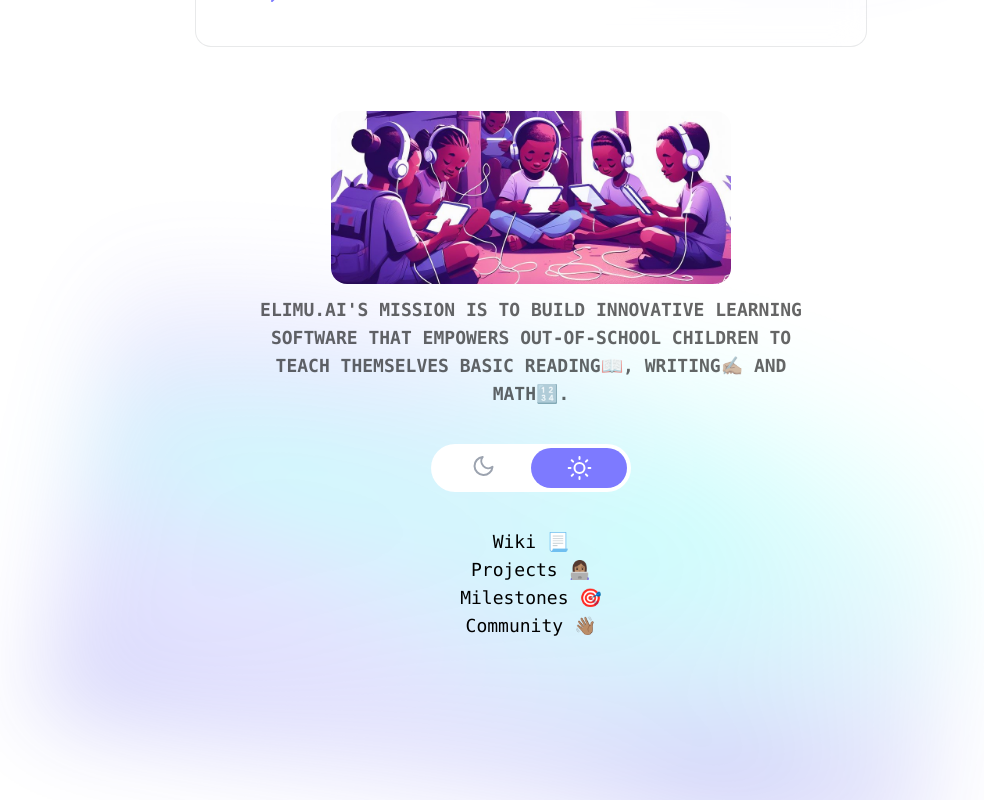
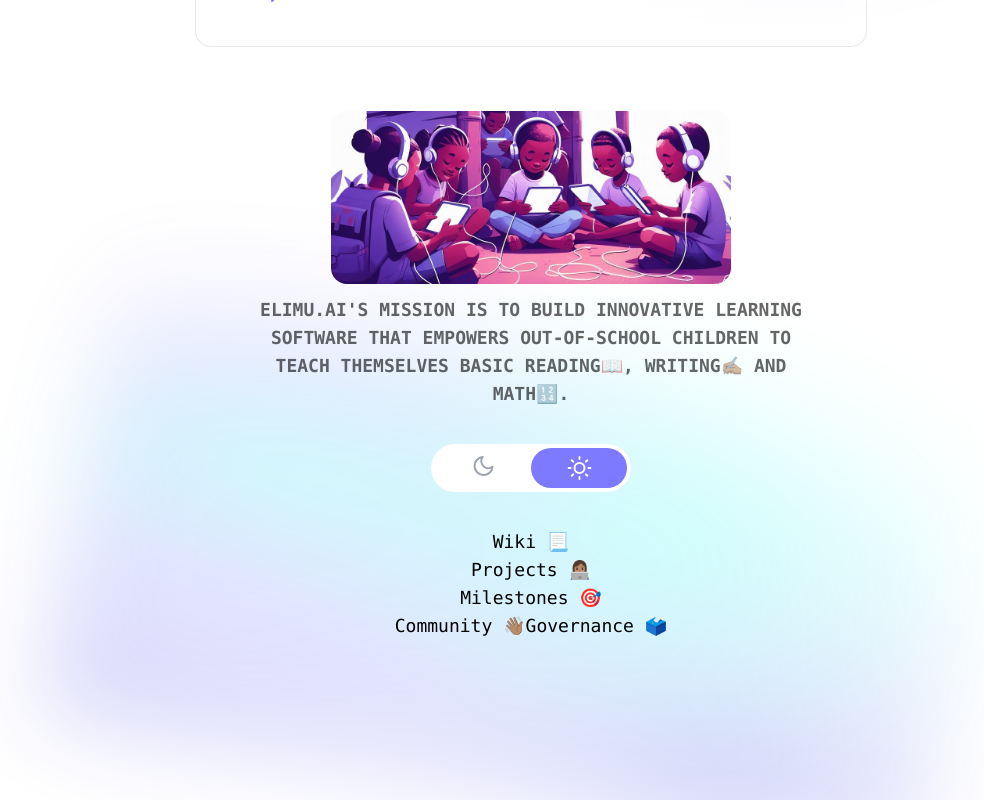
Before and after one commit to elimu-ai/website, a Next.js app: page / in a window 1280 px wide. Shown: the part 752-1552 px from the top of the page, without its empty margins (109-1093 px from the left). Built offline with nearby package versions, Linux system fonts and the light colour scheme.

Commit message:
docs: Add link to governance

```diff
--- a/components/Footer.js
+++ b/components/Footer.js
@@ -93,6 +93,7 @@ export default function Footer({ copyrightText }) {
         <Link href='https://github.com/elimu-ai/wiki/projects?query=is%3Aopen'>Projects 👩🏽‍💻</Link><br />
         <Link href='https://github.com/elimu-ai/wiki/milestones'>Milestones 🎯</Link><br />
         <Link href='https://github.com/elimu-ai/wiki#open-source-community'>Community 👋🏽</Link>
+        <Link href='https://snapshot.org/#/elimu.eth'>Governance 🗳️</Link>
       </p>
     </footer>
   );
```
